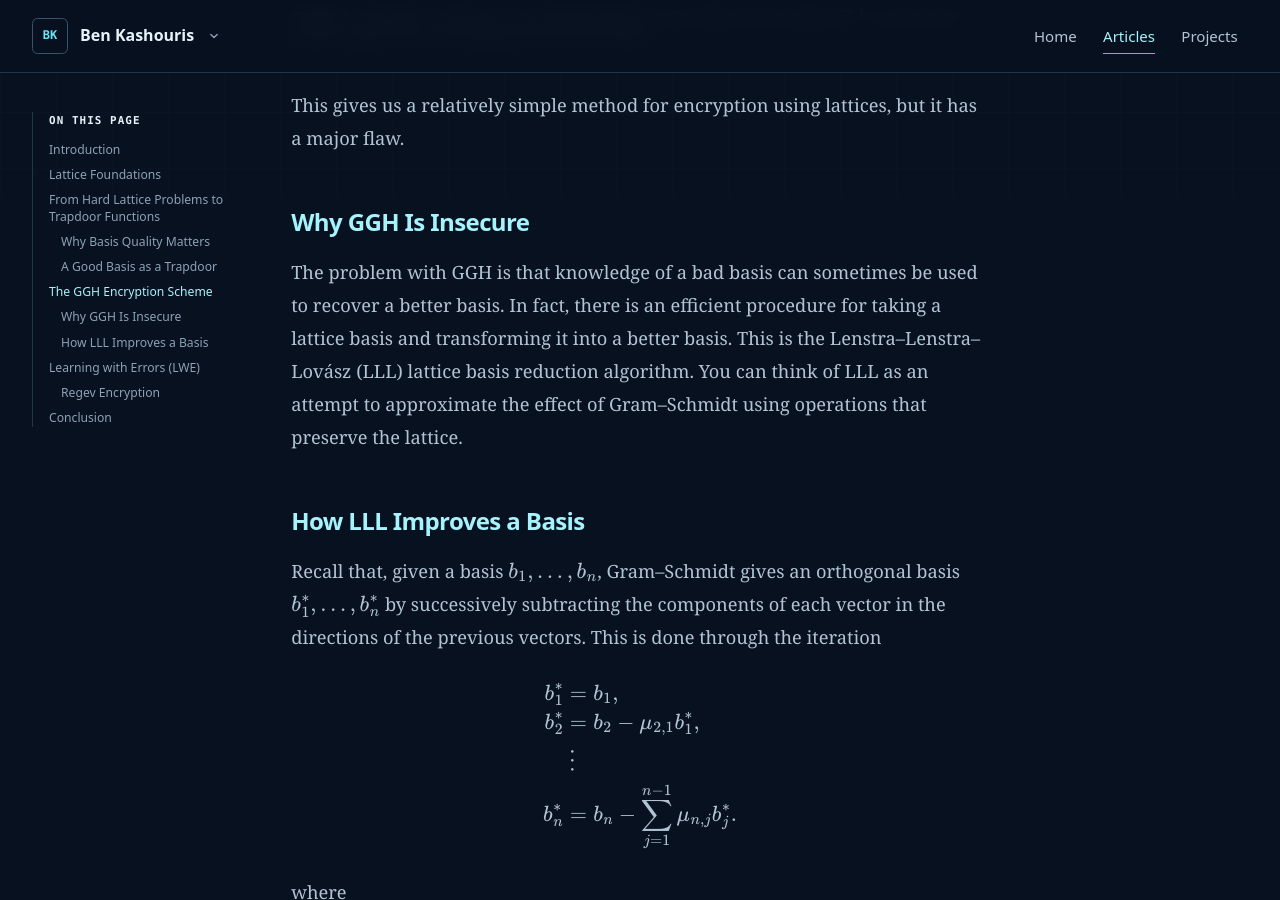
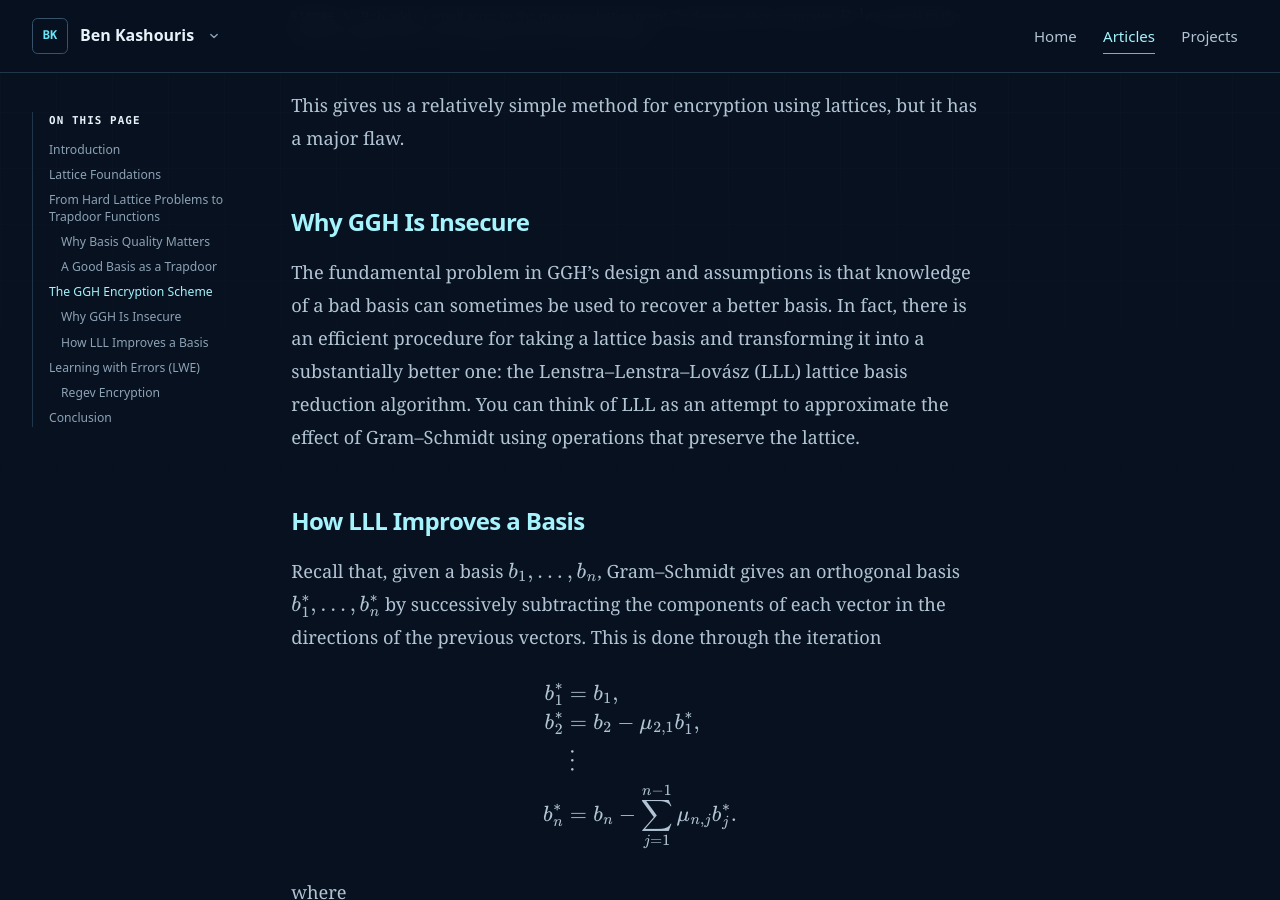
Before and after one commit to BenKashouris/BenKashouris.github.io, a Jekyll site: the page built from _articles/Lattice_Encryption.md, in a window 1280 px wide and 900 px high, scrolled down 9049 px. Built offline with Jekyll 4.4.1, drawn with Linux system fonts in a browser that asks for light colours; some of the changed text lies outside the part shown.

Commit message:
cleared up GGH insecuirty

```diff
--- a/_articles/Lattice_Encryption.md
+++ b/_articles/Lattice_Encryption.md
@@ -374,7 +374,7 @@ Geometrically, the encryption scheme can be viewed as follows.
 This gives us a relatively simple method for encryption using lattices, but it has a major flaw.
 
 ### Why GGH Is Insecure
-The problem with GGH is that knowledge of a bad basis can sometimes be used to recover a better basis. In fact, there is an efficient procedure for taking a lattice basis and transforming it into a better basis. This is the Lenstra–Lenstra–Lovász (LLL) lattice basis reduction algorithm. You can think of LLL as an attempt to approximate the effect of Gram–Schmidt using operations that preserve the lattice.
+The fundamental problem in GGH's design and assumptions is that knowledge of a bad basis can sometimes be used to recover a better basis. In fact, there is an efficient procedure for taking a lattice basis and transforming it into a substantially better one: the Lenstra–Lenstra–Lovász (LLL) lattice basis reduction algorithm. You can think of LLL as an attempt to approximate the effect of Gram–Schmidt using operations that preserve the lattice.
 
 ### How LLL Improves a Basis
 
@@ -444,7 +444,7 @@ $$\lVert b_k^*\rVert^2+\mu_{k,k-1}^2\lVert b_{k-1}^*\rVert^2<\delta\lVert b_{k-1
 
 For the complete algorithm, see the [Wikipedia article on LLL lattice basis reduction](https://en.wikipedia.org/wiki/Lenstra%E2%80%93Lenstra%E2%80%93Lov%C3%A1sz_lattice_basis_reduction_algorithm#LLL_algorithm_pseudocode).
 
-The ability to substantially improve public lattice bases undermines the basic security intuition behind GGH. Together with [weaknesses specific to the original construction](https://www.di.ens.fr/~pnguyen/pub_Ng99.htm), lattice-reduction attacks ultimately rendered GGH insecure, so it is no longer used. However, there are other lattice-based encryption methods that we will now briefly discuss.
+The ability to substantially improve a public lattice basis undermines the basic security intuition behind GGH. This, together with [weaknesses specific to the original construction](https://www.di.ens.fr/~pnguyen/pub_Ng99.htm), rendered GGH insecure, and it is therefore no longer used. However, there are other lattice-based encryption methods that we will now briefly discuss.
 
 ## Learning with Errors (LWE)
 
```
